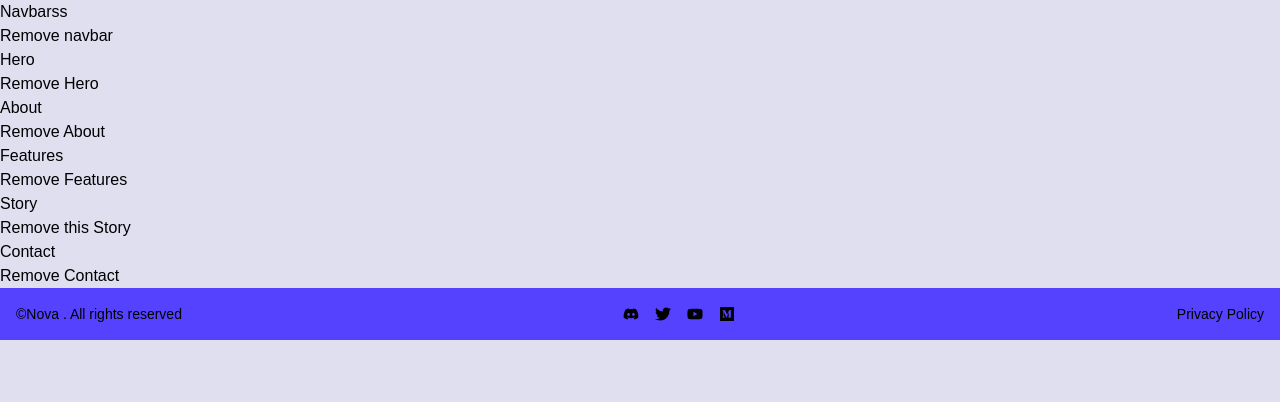
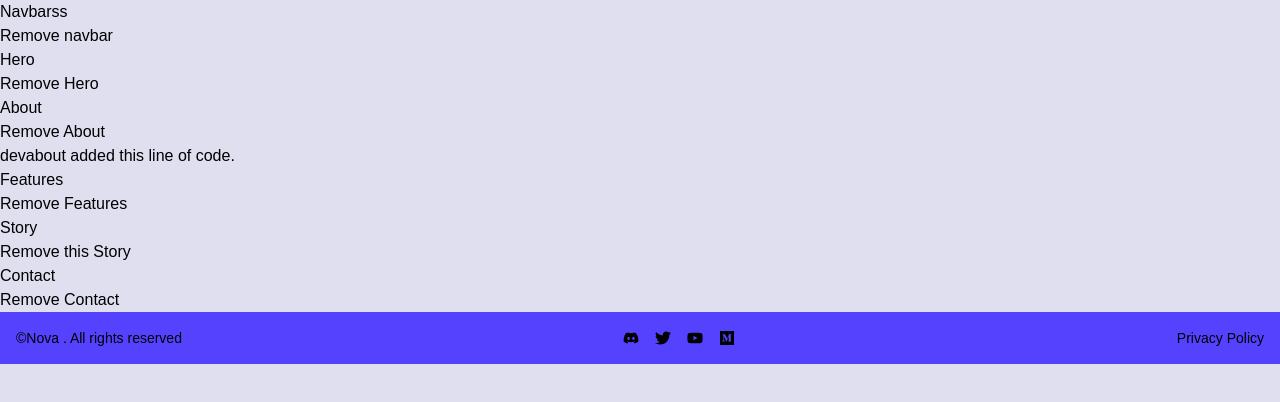
Before and after one commit to kinghennry/Brainwave-Landing-Page, a React (Vite) app: page / in a window 1280 px wide. Shown: the top 402 px of the page. Built offline with nearby package versions, Linux system fonts and the light colour scheme; a web font is replaced by a local one.

Commit message:
modify about by adding text by devabout

```diff
--- a/src/App.jsx
+++ b/src/App.jsx
@@ -22,6 +22,7 @@ export default function App() {
       <p>Remove Hero</p>
       <h1>About</h1>
       <p>Remove About</p>
+      <p>devabout added this line of code.</p>
       <h1>Features</h1>
       <p>Remove Features</p>
       <h1>Story</h1>
```
